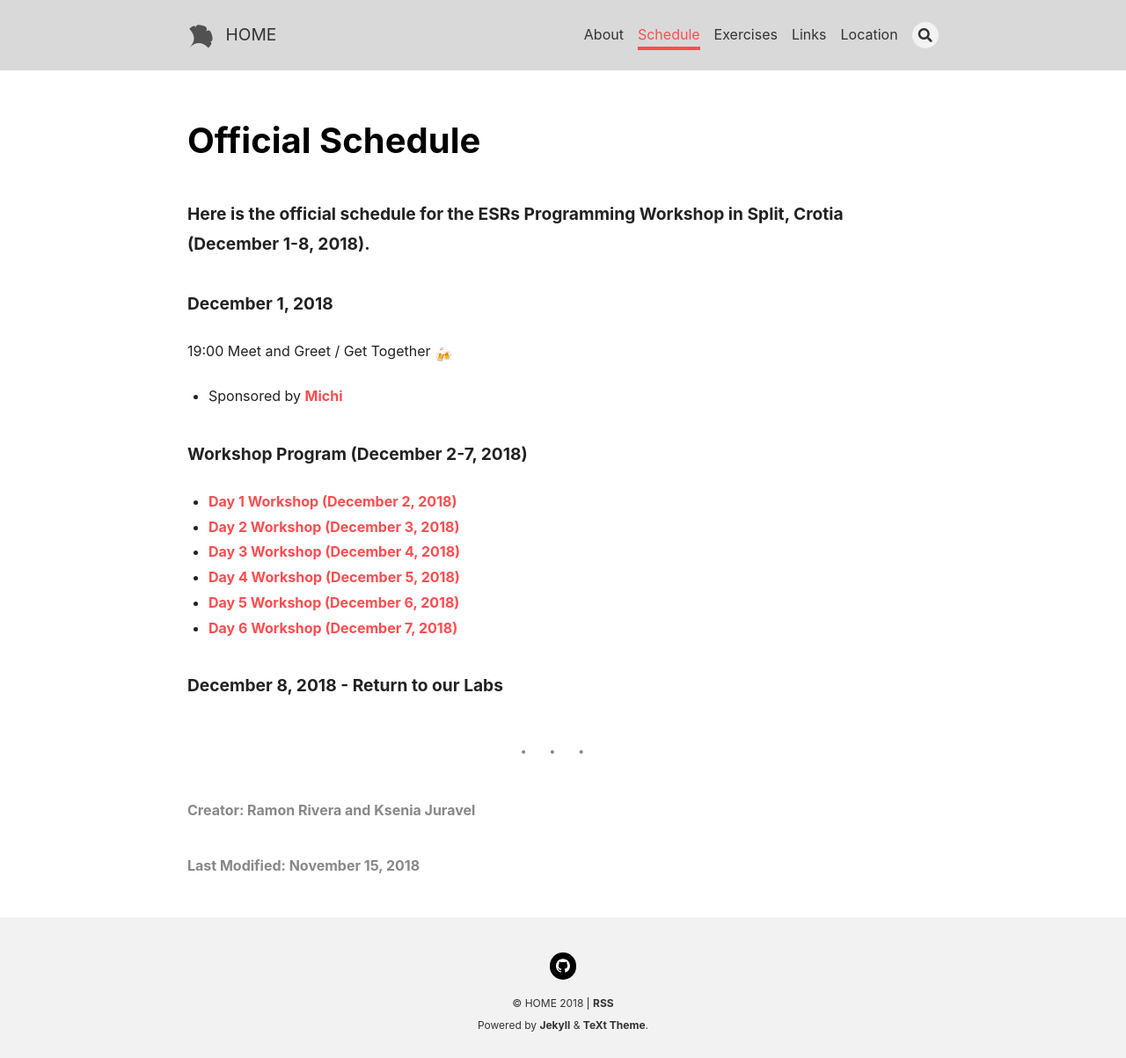
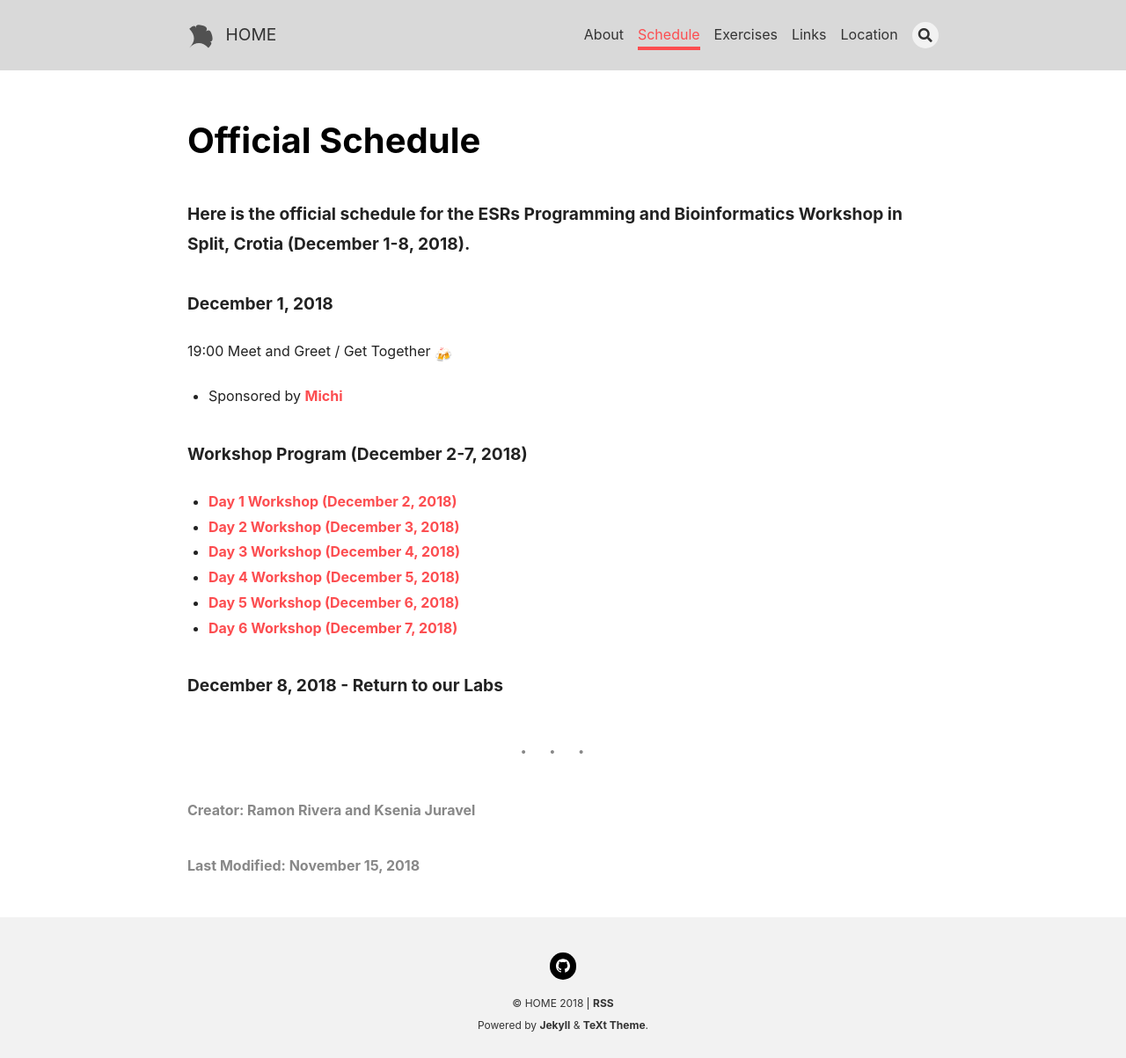
Before and after one commit to itn-ignite/ESRs-Programming-and-Bioinformatics-Workshop, a Jekyll site: the page built from docs/schedule.md, in a window 1280 px wide. Shown: the whole page at 88% size. Built offline with Jekyll 4.4.1, drawn with Linux system fonts in a browser that asks for light colours; nearby versions of some CDN libraries; emoji names are drawn with the system emoji font.

Commit message:
Update schedule.md

```diff
--- a/docs/schedule.md
+++ b/docs/schedule.md
@@ -6,7 +6,7 @@ header:
 
 ---
 
-#### Here is the official schedule for the ESRs Programming Workshop in Split, Crotia (December 1-8, 2018).
+#### Here is the official schedule for the ESRs Programming and Bioinformatics Workshop in Split, Crotia (December 1-8, 2018).
 
 #### December 1, 2018
 19:00 Meet and Greet / Get Together :beers:
```
